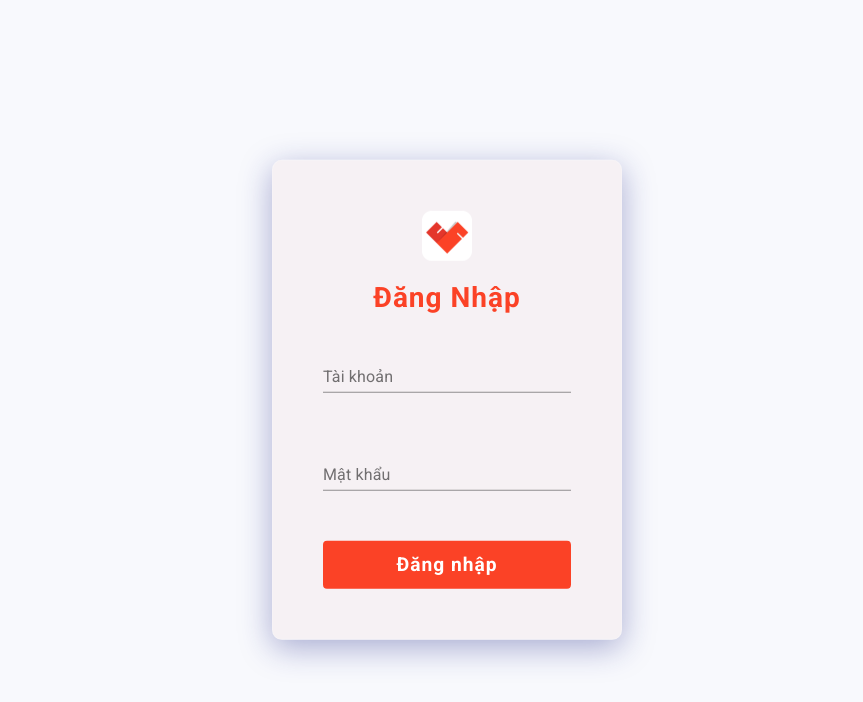
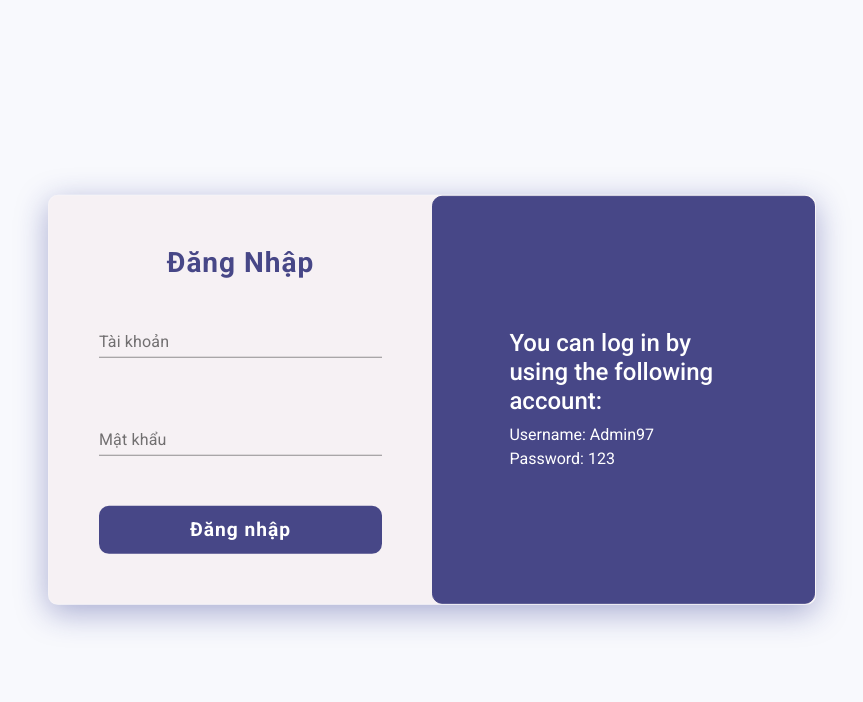
Before and after one commit to vonhutphi/movie-management-site, a React (Create React App) app: page /auth in a window 1280 px wide. Shown: the top 702 px of the page, without its empty margins (193-1056 px from the left). Built offline with nearby package versions, Linux system fonts and the light colour scheme.

Commit message:
third commit

```diff
--- a/src/App.js
+++ b/src/App.js
@@ -29,7 +29,8 @@ function App() {
       <BrowserRouter>
         <Switch>
           {showLayoutAdmin(routeAdmin)}
-          <Route path="/auth" component={AuthPage} />
+          {/* <Route path="/auth" component={AuthPage} /> */}
+          <Route path="/" component={AuthPage} />
         </Switch>
       </BrowserRouter>
     </>
--- a/src/components/SidebarAdmin/index.jsx
+++ b/src/components/SidebarAdmin/index.jsx
@@ -46,7 +46,9 @@ export default function SideBarAdmin() {
               {JSON.parse(localStorage.getItem("UserAdmin")).taiKhoan}
             </a>
             <div className="dropdown-menu" aria-labelledby="navbarDropdown" id='navAdminDD'>
-              <Link to="/auth" className="dropdown-item text-center" >
+              <Link to="/auth" className="dropdown-item text-center" onClick={()=>{
+                localStorage.clear()
+              }}>
                 Đăng xuất
               </Link>
             </div>
--- a/src/container/AdminTemplate/AuthPage/AuthPage.scss
+++ b/src/container/AdminTemplate/AuthPage/AuthPage.scss
@@ -3,12 +3,12 @@
     height: 100vh;
     color: black;
     .logInMain {
-        width: 350px;
+        width: 60%;
         position: absolute;
         top: 50%;
         left: 50%;
         transform: translate(-50%, -50%);
-        padding: 50px 50px;
+        // padding: 50px 50px;
         border-radius: 4px;
         background: rgba(239, 220, 220, 0.25);
         box-shadow: 0 8px 32px 0 rgba(31, 38, 135, 0.37);
@@ -16,7 +16,9 @@
         // -webkit-backdrop-filter: blur(2px);
         border-radius: 10px;
         border: 1px solid rgba(255, 255, 255, 0.18);
-        img{
+        .logInLeft {
+            padding: 50px 50px;
+            img {
                 display: block;
                 margin: auto;
                 top: 10px;
@@ -24,38 +26,53 @@
                 width: 50px;
                 height: 50px;
             }
-        h3{
+            h3 {
                 font-weight: 700;
                 text-align: center;
-            color:#fb4226 ;
+                color: #474787;
                 letter-spacing: 1px;
             }
             button {
-            background-color: #fb4226;
+                background-color: #474787;
                 outline: none;
                 width: 100%;
                 padding: 10px 20px;
-            border-radius: 4px;
+                border-radius: 10px;
                 border: none;
                 color: white;
                 font-weight: 700;
                 margin-top: 30px;
                 letter-spacing: 1px;
                 font-size: larger;
-
-            &:hover{
-                background:#b6210b ;
+                transition: all .5s;
+                &:hover {
+                    background: #2c2c54;
                 }
             }
-    }
-}
-//validation
-#logIn{
-    p{
-        color: #FB4226;
+            p {
+                color: #fb4226;
                 margin: 0;
                 opacity: 0;
                 height: 20px;
                 font-size: 13px;
             }
         }
+        .logInRight{
+            // position: absolute;
+            // top: 0;
+            // right: 0;
+            width: 100%;
+            // height: 100%;
+            border-radius: 10px;
+            background-color: #474787;
+            border: 1px solid #474787;
+            display: flex;
+            justify-content: center;
+            align-items: center;
+            color: white;
+            .logInInfo{
+                width: 65%;
+            }
+        }
+    }
+}
--- a/src/container/AdminTemplate/AuthPage/index.jsx
+++ b/src/container/AdminTemplate/AuthPage/index.jsx
@@ -2,10 +2,10 @@ import React, { useState } from "react";
 import TextField from "@material-ui/core/TextField";
 import { makeStyles } from "@material-ui/core/styles";
 import { withStyles } from "@material-ui/core/styles";
-import { actLoginApi } from './modules/action';
+import { actLoginApi } from "./modules/action";
 import { connect } from "react-redux";
 import Validation from "./Validation";
-import './AuthPage.scss'
+import "./AuthPage.scss";
 const useStyles = makeStyles((theme) => ({
   root: {
     "& > *": {
@@ -51,11 +51,11 @@ function AuthPage(props) {
     matKhau: "",
   });
   const classes = useStyles();
-  const {  err } = props;
+  const { err } = props;
   const handleLogin = (e) => {
     e.preventDefault();
     if (handleValidation()) {
-      props.fetchLogin(user,props.history);
+      props.fetchLogin(user, props.history);
     }
   };
   const handleOnChange = (e) => {
@@ -74,11 +74,12 @@ function AuthPage(props) {
   };
   return (
     <div id="logIn">
-      <div className="logInMain">
-        <img
+      <div className="logInMain row">
+        <div className="logInLeft col-xs-12 col-sm-12 col-lg-6">
+          {/* <img
             src={require("./../../../assets/images/web-logo.png").default}
             alt=""
-        />
+          /> */}
           <h3>Đăng Nhập</h3>
           <form
             className={classes.root}
@@ -109,6 +110,14 @@ function AuthPage(props) {
             <button type="submit">Đăng nhập</button>
           </form>
         </div>
+        <div className="logInRight 	d-none d-sm-flex col-sm-12 col-lg-6">
+          <div className="logInInfo ">
+            <h4 className='text-white'>You can log in by using the following account: </h4>
+            <p>Username: Admin97</p>
+            <p>Password: 123</p>
+          </div>
+        </div>
+      </div>
     </div>
   );
 }
@@ -122,7 +131,7 @@ const mapStateToProps = (state) => {
 const mapDispatchToProps = (dispatch) => {
   return {
     fetchLogin: (data, history) => {
-      dispatch(actLoginApi(data,history));
+      dispatch(actLoginApi(data, history));
     },
   };
 };
--- a/src/container/AdminTemplate/QuanLyNguoiDung/SuaNguoiDung/SuaNguoiDung.scss
+++ b/src/container/AdminTemplate/QuanLyNguoiDung/SuaNguoiDung/SuaNguoiDung.scss
@@ -3,6 +3,7 @@
         width: 80%;
         // height: 100%;
         margin: auto;
+        justify-content: center;
         .mainForm {
             padding: 10px 20px;
             background: rgba(255, 255, 255, 0.644);
@@ -85,8 +86,9 @@
         }
     }
 }
-@media screen and (max-width: 1024px) {
-    #editUser .editUserMain {
-        padding-right: 20px;
-    }
-}
+// @media screen and (max-width: 1024px) {
+//     #editUser .editUserMain {
+//         padding-right: 20px;
+
+//     }
+// }
--- a/src/container/AdminTemplate/QuanLyNguoiDung/SuaNguoiDung/index.jsx
+++ b/src/container/AdminTemplate/QuanLyNguoiDung/SuaNguoiDung/index.jsx
@@ -153,7 +153,7 @@ function SuaNguoiDung(props) {
   return (
     <animated.div style={propsAni} className="admin-content" id="editUser">
       <div className="editUserMain row">
-        <div className="mainForm col-sm-6">
+        <div className="mainForm col-lg-6">
           <div className="back-arrow">
             <Link to="/quan-ly-nguoi-dung">
               <i className="fa fa-arrow-left"></i>
--- a/src/container/AdminTemplate/QuanLyNguoiDung/ThemNguoiDung/index.jsx
+++ b/src/container/AdminTemplate/QuanLyNguoiDung/ThemNguoiDung/index.jsx
@@ -157,7 +157,7 @@ function ThemNguoiDung(props) {
   return (
     <animated.div style={propsAni} className="admin-content" id="editUser">
       <div className="editUserMain row">
-        <div className="mainForm col-sm-6">
+        <div className="mainForm  col-lg-6">
           <div className="back-arrow">
             <Link to="/quan-ly-nguoi-dung">
               <i className="fa fa-arrow-left"></i>
--- a/src/container/AdminTemplate/QuanLyPhim/TaoLichChieu/TableLichChieu/index.jsx
+++ b/src/container/AdminTemplate/QuanLyPhim/TaoLichChieu/TableLichChieu/index.jsx
@@ -122,7 +122,7 @@ function TableLichChieu(props) {
   return (
     <animated.div
       style={propsAni}
-      className="data-table table-responsive showTimeTable"
+      className="data-table  showTimeTable"
     >
       <div className="row m-0 mb-2 mt-4 align-items-center">
         <div className="col-sm-5 p-0">
--- a/src/container/AdminTemplate/QuanLyPhim/ThemPhim/ThemPhim.scss
+++ b/src/container/AdminTemplate/QuanLyPhim/ThemPhim/ThemPhim.scss
@@ -34,7 +34,10 @@
                 border-color: #474787;
             }
         }
+       textarea{
 
+           height: 200px;
+       }
         .textError {
             color: #f44336;
         }
--- a/src/container/AdminTemplate/index.jsx
+++ b/src/container/AdminTemplate/index.jsx
@@ -28,7 +28,8 @@ export default function AdminTemplate({ Compnent, ...props }) {
             </AdminLayout>
           );
         }
-        return <Redirect to='/auth'/>
+        // return <Redirect to='/auth'/>
+        return <Redirect to='/'/>
       }}
     />
   );
```
Also changed, not shown: src/container/AdminTemplate/QuanLyPhim/SuaPhim/index.jsx (+23 -21 lines), src/container/AdminTemplate/QuanLyPhim/ThemPhim/index.jsx (+50 -45 lines). Lines whose indentation alone changed are shown as unchanged.
